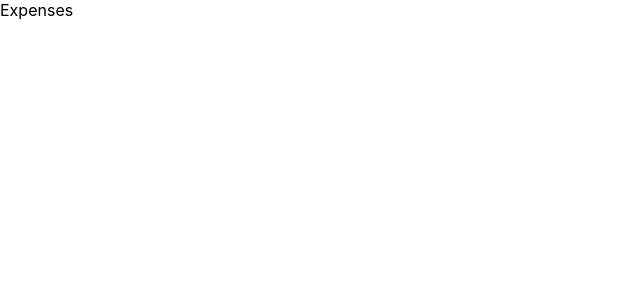
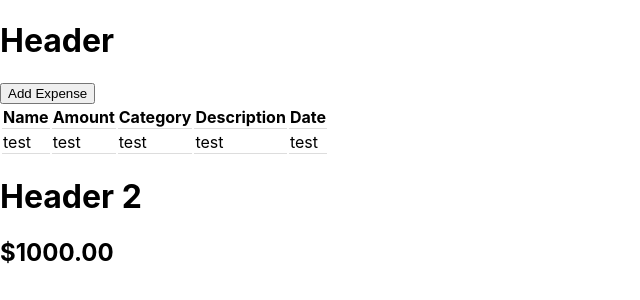
Before and after one commit to TaariqM/Expense-Tracker, a React (Create React App) app in the folder frontend/: page /1/1/1/1/expenses in a window 1280 px wide. Shown: the top 300 px of the page, without its empty margins (0-640 px from the left). Built offline with nearby package versions, Linux system fonts and the light colour scheme.

Commit message:
Added functionality to Expenses page and some css styling

```diff
--- a/frontend/src/pages/Expenses.jsx
+++ b/frontend/src/pages/Expenses.jsx
@@ -1,7 +1,104 @@
 import React from "react";
+import { useState } from "react";
+import "../styling/expenses.css";
 
 const Expenses = () => {
-  return <div>Expenses</div>;
+  const [expenses, setExpenses] = useState({
+    title: "",
+    amount: null,
+    category: "",
+    desc: "",
+    date: "",
+  });
+  const [newRow, setNewRow] = useState(false);
+
+  const handleClick = (e) => {
+    e.preventDefault();
+    setNewRow(true);
+  };
+
+  const handleChange = (e) => {
+    e.preventDefault();
+    setExpenses((prevExpenses) => ({
+      ...prevExpenses,
+      [e.target.name]: e.target.val,
+    }));
+  };
+
+  return (
+    <div className="container">
+      <div className="main-table-container">
+        <div className="header-btn-section">
+          <div className="header-section">
+            <h1>Header</h1>
+          </div>
+
+          <div className="btn-section">
+            <button className="add-expense-btn" onClick={handleClick}>
+              Add Expense
+            </button>
+          </div>
+        </div>
+
+        <div className="table-section-container">
+          <table>
+            <tr>
+              <th>Name</th>
+              <th>Amount</th>
+              <th>Category</th>
+              <th>Description</th>
+              <th>Date</th>
+            </tr>
+            <tr>
+              <td>test</td>
+              <td>test</td>
+              <td>test</td>
+              <td>test</td>
+              <td>test</td>
+            </tr>
+            {/* {expenses.map((expense) => (
+              <tr>
+                <td>{expense.title}</td>
+                <td>{expense.amount}</td>
+                <td>{expense.category}</td>
+                <td>{expense.desc}</td>
+                <td>{expense.date}</td>
+              </tr>
+            ))} */}
+            {newRow && (
+              <tr>
+                <th>
+                  <input type="text" name="title" onChange={handleChange} />
+                </th>
+                <th>
+                  <input type="number" name="amount" onChange={handleChange} />
+                </th>
+                <th>
+                  <input type="text" name="category" onChange={handleChange} />
+                </th>
+                <th>
+                  <input type="text" name="desc" onChange={handleChange} />
+                </th>
+                <th>
+                  <input type="date" name="date" onChange={handleChange} />
+                </th>
+              </tr>
+            )}
+          </table>
+        </div>
+      </div>
+
+      <div className="total-amount-container">
+        <div className="total-header">
+          <h1>Header 2</h1>
+        </div>
+
+        <div className="total-amount">
+          <h2>$1000.00</h2>
+        </div>
+      </div>
+    </div>
+  );
 };
 
 export default Expenses;
--- /dev/null
+++ b/frontend/src/styling/expenses.css
@@ -0,0 +1,5 @@
+th,
+td {
+  /* border-bottom: 1px solid #464545; */
+  border-bottom: 1px solid #ddd;
+}
```
